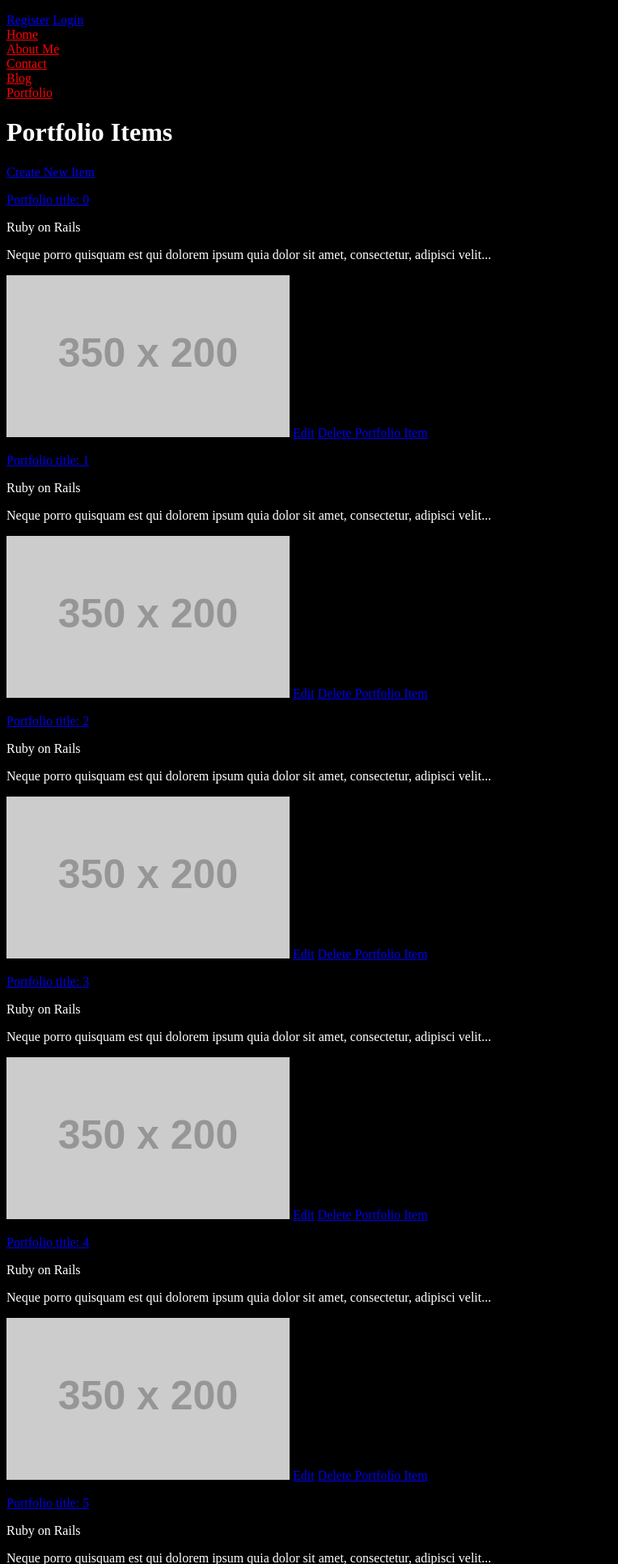
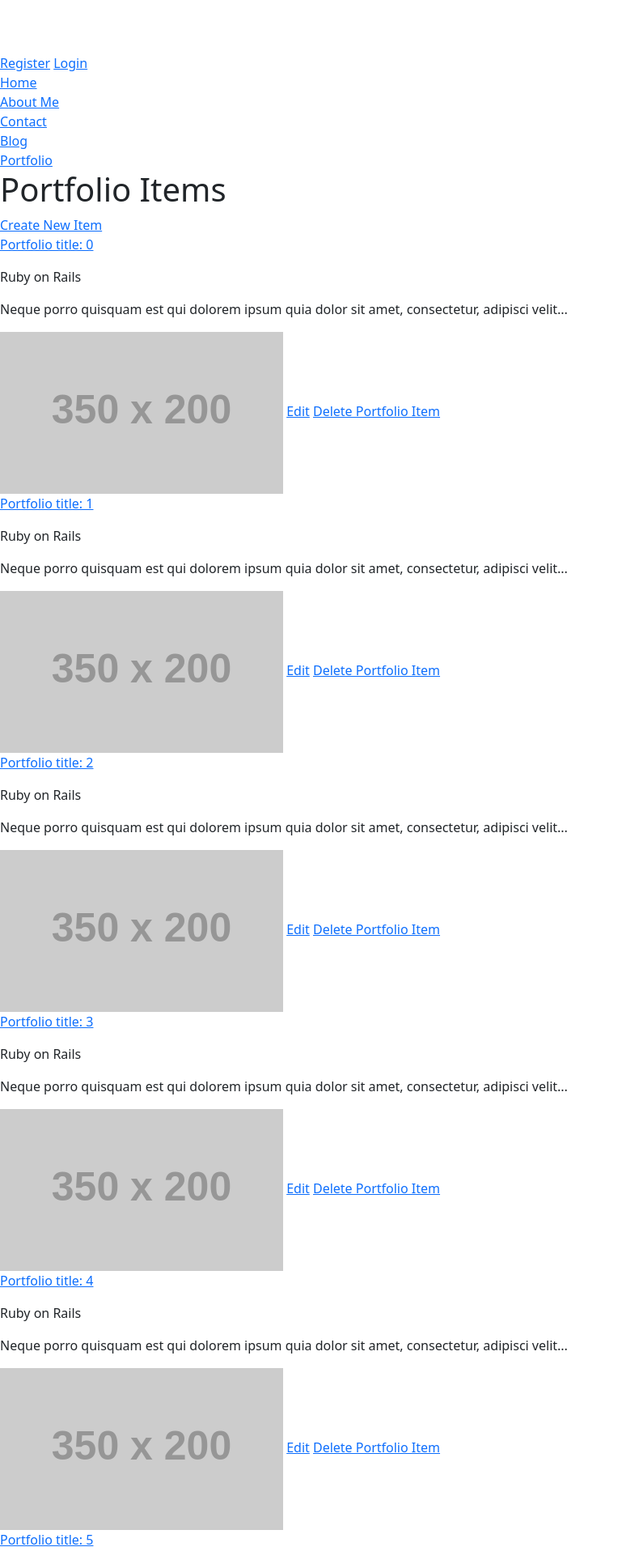
Before and after one commit to romtega/devcamp_portfolio, a Rails app: page /portfolios in a window 1280 px wide. Shown: the top 1932 px of the page at 81% size, without its empty margins (0-764 px from the left). Run offline with Rails 7, Linux system fonts and the light colour scheme; data comes from the database, SQL or seed files in the repository; style sheets or scripts are compiled from the project's sources; some libraries are stand-ins or nearby versions.

Commit message:
Implemented bootstrap gem and styles

```diff
--- a/app/assets/javascripts/application.js
+++ b/app/assets/javascripts/application.js
@@ -9,7 +9,9 @@
 //
 // Read Sprockets README (https://github.com/rails/sprockets#sprockets-directives) for details
 // about supported directives.
-//
+
+//= require jquery3
+//= require bootstrap-sprockets
 //= require rails-ujs
 //= require turbolinks
 //= require_tree .
--- a/app/assets/stylesheets/application.css
+++ /dev/null
@@ -1,3 +0,0 @@
-.top a {
-  color: brown;
-}
--- /dev/null
+++ b/app/assets/stylesheets/application.scss
@@ -0,0 +1 @@
+@import "bootstrap";
--- a/app/assets/stylesheets/portfolios.scss
+++ b/app/assets/stylesheets/portfolios.scss
@@ -1,12 +1 @@
-// Place all the styles related to the Portfolios controller here.
-// They will automatically be included in application.css.
-// You can use Sass (SCSS) here: http://sass-lang.com/
-
-body {
-  background-color: black;
-  color: white;
-}
-
-.top a {
-  color: red;
-}
+@import "bootstrap";
```
Also changed, not shown: Gemfile, Gemfile.lock.
